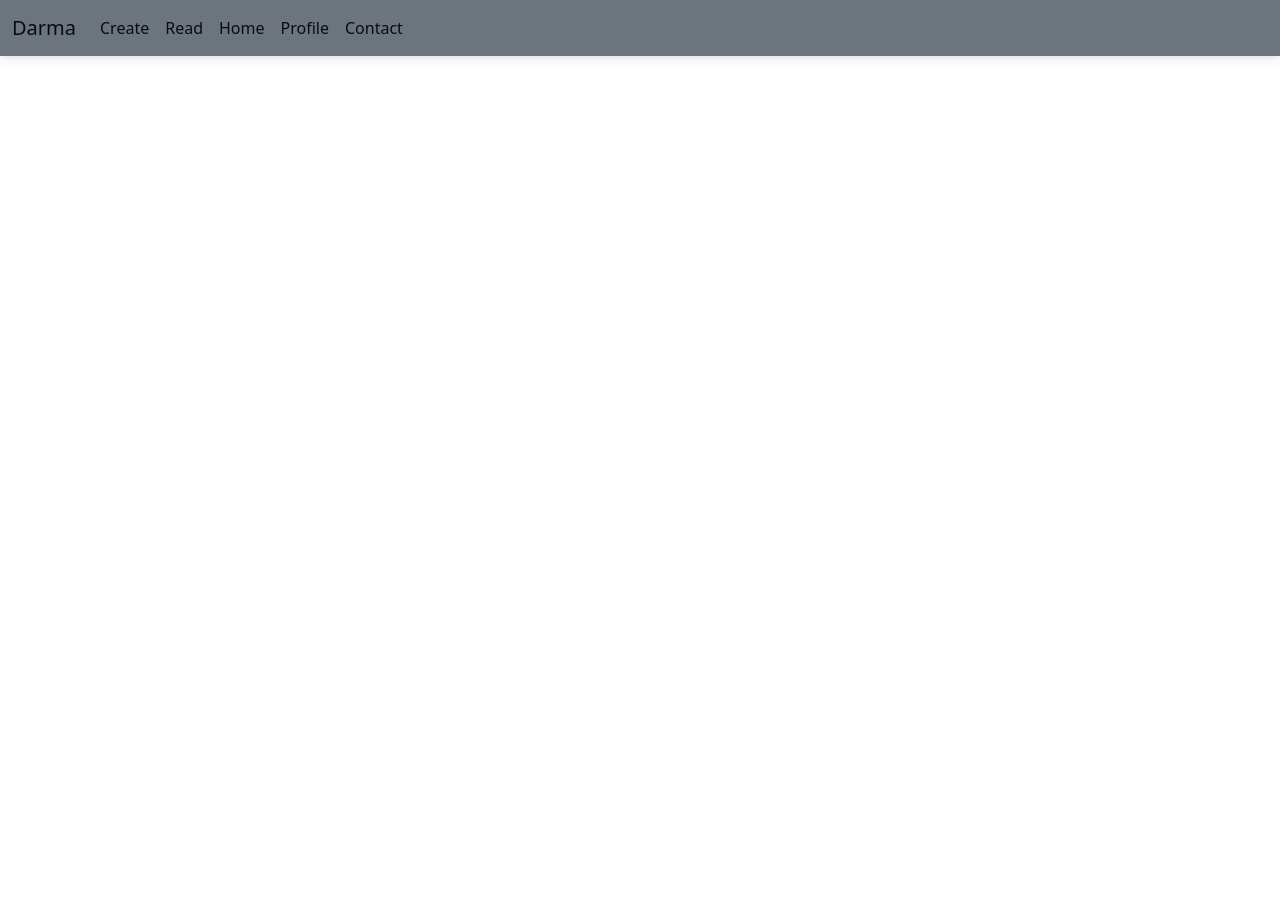
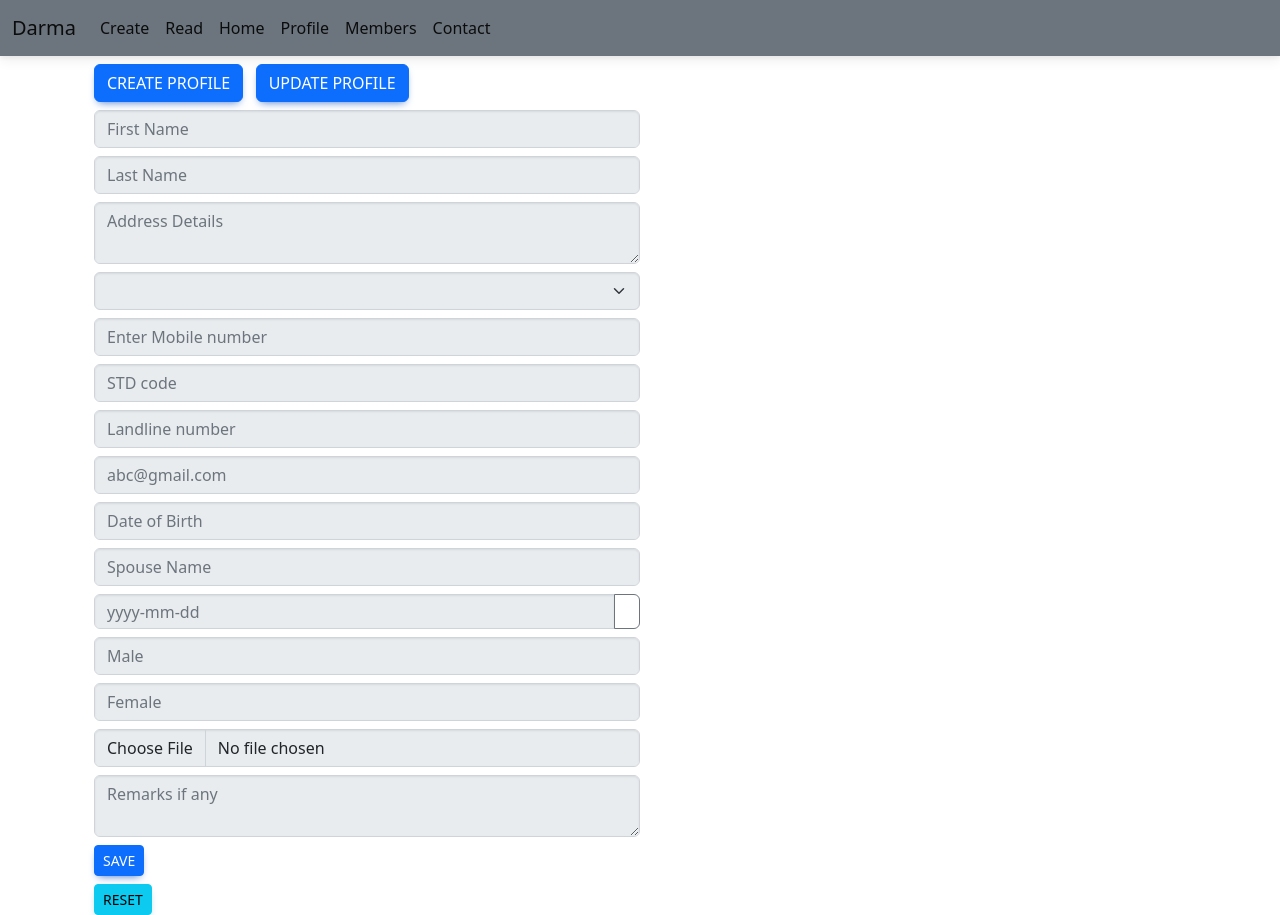
Before and after one commit to manzoorelahi87/DarmaApp_UI, an Angular app: page /profile/1 in a window 1280 px wide. Before the commit this address led to /. Before the commit the page ends 800 px from the top, so only its background shows below. Built offline with nearby package versions, Linux system fonts and the light colour scheme.

Commit message:
Added service and few changes

```diff
--- a/src/app/app-routing.module.ts
+++ b/src/app/app-routing.module.ts
@@ -3,6 +3,7 @@ import { RouterModule, Routes } from '@angular/router';
 import { ContactComponent } from './contact/contact.component';
 import { CreateComponent } from './create/create.component';
 import { HomeComponent } from './home/home.component';
+import { MembersComponent } from './members/members.component';
 import { ProfileComponent } from './profile/profile.component';
 import { ReadComponent } from './read/read.component';
 
@@ -12,8 +13,10 @@ const routes: Routes = [
   {path:'user/:id', component:CreateComponent},
   {path:'read', component:ReadComponent},
   {path:'profile', component:ProfileComponent},
+  {path:'profile/:id', component:ProfileComponent},
   {path:'home', component:HomeComponent},
-  {path:'contact', component:ContactComponent}
+  {path:'contact', component:ContactComponent},
+  {path:'members', component:MembersComponent},
 ];
 
 @NgModule({
--- a/src/app/app.component.html
+++ b/src/app/app.component.html
@@ -19,6 +19,9 @@
           <a class="nav-link active" routerLink="profile">Profile</a>
         </li>
         <li class="nav-item">
+          <a class="nav-link active" routerLink="members">Members</a>
+        </li>
+        <li class="nav-item">
           <a class="nav-link active"  routerLink="contact">Contact</a>
         </li>
 
--- /dev/null
+++ b/src/app/member.service.ts
@@ -0,0 +1,38 @@
+import { HttpClient } from '@angular/common/http';
+import { Injectable } from '@angular/core';
+import { Observable } from 'rxjs';
+
+@Injectable({
+  providedIn: 'root'
+})
+export class MemberService {
+
+  constructor(private http:HttpClient) { }
+
+  apiUrl= "http://locahost:3000/"
+
+
+  createProfile(data:any):Observable<any>{
+    return this.http.post(`${this.apiUrl}/profile`, data);
+  }
+
+  updateProfile(data:any, id:any):Observable<any>{
+    let ids= id;
+    return this.http.put(`${this.apiUrl}/profile/${ids}`, data);
+  }
+
+  deleteProfile(id:any):Observable<any>{
+    let ids= id;
+    return this.http.delete(`${this.apiUrl}/profile/${ids}`);
+  }
+
+  getMyProfile(id:any):Observable<any>{
+    let ids= id;
+    return this.http.get(`${this.apiUrl}/profile/${ids}`);
+  }
+
+  getMemberDetails():Observable<any>{
+    return this.http.get(`${this.apiUrl}/profile`);
+  }
+
+}
--- /dev/null
+++ b/src/app/members/members.component.html
@@ -0,0 +1,30 @@
+<div class="container mt-5">
+<div *ngIf="isUserAdmin">
+    <table class="table">
+        <thead>
+          <tr>
+            <th scope="col">#</th>
+            <th scope="col">First Name</th>
+            <th scope="col">Last Name</th>
+            <th scope="col">Unit</th>
+            <th scope="col">Mobile No</th>
+            <th scope="col">Email</th>
+            <th scope="col">Actions</th>
+          </tr>
+        </thead>
+        <tbody>
+          <tr *ngFor = "let user of users">
+            <th scope="row">{{user.id}}</th>
+            <td>{{user.firstname}}</td>
+            <td>{{user.lastname}}</td>
+            <td>{{user.unit}}</td>
+            <td>{{user.mobile}}</td>
+            <td>{{user.email}}</td>
+            <td><button class="btn btn-sm btn-danger" (click)="deleteUser(user.id)">Delete</button>&nbsp;
+            <a [routerLink]="['/profile',user.id]" class="btn btn-sm btn-secondary">Update</a>
+            </td>
+          </tr>
+        </tbody>
+      </table>
+</div>
+</div>
--- /dev/null
+++ b/src/app/members/members.component.ts
@@ -0,0 +1,17 @@
+import { Component } from '@angular/core';
+
+@Component({
+  selector: 'app-members',
+  templateUrl: './members.component.html',
+  styleUrls: ['./members.component.css']
+})
+export class MembersComponent {
+
+  isUserAdmin= true;
+  users:any;
+
+  deleteUser(id:any){
+
+  }
+
+}
--- a/src/app/profile/profile.component.html
+++ b/src/app/profile/profile.component.html
@@ -1,19 +1,18 @@
 <div class="container">
     <div class="button-wrapper">
-        <button class="btn btn-primary">Create Profile</button> &nbsp;
-        <button class="btn btn-primary">Update Profile</button> &nbsp;
-        <button class="btn btn-primary">Delete Profile</button>
+        <button class="btn btn-primary" (click)="createProfile()">Create Profile</button> &nbsp;
+        <button class="btn btn-primary" (click)="updateProfile()">Update Profile</button> &nbsp;
     </div>
     <div>
-        <form [formGroup]="profileForm" (ngSubmit)="createProfile()">
+        <form [formGroup]="profileForm" (ngSubmit)="createUser()">
             <div class="col-lg-6 mt-2">
-                <input type="text" class="form-control" formControlName="firstName" [disabled]=disableProfile placeholder="First Name">
+                <input type="text" class="form-control" formControlName="firstName"  placeholder="First Name"  >
             </div>
             <div class="col-lg-6 mt-2">
-                <input type="text" class="form-control" formControlName="lastName" [disabled]=disableProfile placeholder="Last Name">
+                <input type="text" class="form-control" formControlName="lastName"  placeholder="Last Name">
             </div>
             <div class="col-lg-6 mt-2">
-                <input type="textarea" class="form-control" formControlName="address" [disabled]=disableProfile placeholder="Address Details">
+                <textarea class="form-control" formControlName="address"  placeholder="Address Details"></textarea>
             </div>
 
             <div class="col-lg-6 mt-2">
@@ -27,50 +26,61 @@
             </div>
 
             <div class="col-lg-6 mt-2">
-                <input type="text" class="form-control" formControlName="mobileNo" [disabled]=disableProfile placeholder="Enter Mobile number">
+                <input type="text" class="form-control" formControlName="mobileNo"  placeholder="Enter Mobile number">
             </div>
 
             <div class="col-lg-6 mt-2">
-                <input type="text" class="form-control" formControlName="landlineCode" [disabled]=disableProfile placeholder="STD code">
+                <input type="text" class="form-control" formControlName="landlineCode"  placeholder="STD code">
             </div>
 
             <div class="col-lg-6 mt-2">
-                <input type="text" class="form-control" formControlName="landlineNo" [disabled]=disableProfile placeholder="Landline number">
+                <input type="text" class="form-control" formControlName="landlineNo" placeholder="Landline number">
             </div>
 
             <div class="col-lg-6 mt-2">
-                <input type="email" class="form-control" formControlName="email" [disabled]=disableProfile placeholder="abc@gmail.com">
+                <input type="email" class="form-control" formControlName="email"  placeholder="abc@gmail.com">
             </div>
 
             <div class="col-lg-6 mt-2">
-                <input type="text" class="form-control" formControlName="dateOfBirth" [disabled]=disableProfile placeholder="Date of Birth">
+                <input type="text" class="form-control" formControlName="dateOfBirth"  placeholder="Date of Birth">
             </div>
 
             <div class="col-lg-6 mt-2">
-                <input type="text" class="form-control" formControlName="spouseName" [disabled]=disableProfile placeholder="Spouse Name">
+                <input type="text" class="form-control" formControlName="spouseName"  placeholder="Spouse Name">
             </div>
 
             <div class="col-lg-6 mt-2">
                 <!-- <input type="text" class="form-control" formControlName="spouseDOB" [disabled]=disableProfile placeholder="Spouse Date of Birth"> -->
 
-                <ngb-datepicker class="form-control" formControlName="spouseDOB" placeholder="Spouse Date of Birth" (navigate)="date = $event.next"></ngb-datepicker>
+                <!-- <ngb-datepicker class="form-control" formControlName="spouseDOB" placeholder="Spouse Date of Birth" ></ngb-datepicker> -->
+
+                <div class="input-group">
+                    <input
+                        class="form-control"
+                        placeholder="yyyy-mm-dd"
+                        formControlName="spouseDOB"
+                        ngbDatepicker
+                        #d="ngbDatepicker"
+                    />
+                    <button class="btn btn-outline-secondary bi bi-calendar3" (click)="d.toggle()" type="button"></button>
+                </div>
 
             </div>
 
             <div class="col-lg-6 mt-2">
-                <input type="number" class="form-control" formControlName="maleChildren" [disabled]=disableProfile placeholder="Male">
+                <input type="number" class="form-control" formControlName="maleChildren"  placeholder="Male">
             </div>
 
             <div class="col-lg-6 mt-2">
-                <input type="number" class="form-control" formControlName="femaleChildren" [disabled]=disableProfile placeholder="Female">
+                <input type="number" class="form-control" formControlName="femaleChildren"  placeholder="Female">
             </div>
 
             <div class="col-lg-6 mt-2">
-                <input type="file" class="form-control" formControlName="profilePhoto" [disabled]=disableProfile placeholder="Browse">
+                <input type="file" class="form-control" formControlName="profilePhoto"  placeholder="Browse">
             </div>
 
             <div class="col-lg-6 mt-2">
-                <input type="texarea" class="form-control" formControlName="notes" [disabled]=disableProfile placeholder="Remarks if any">
+                <textarea class="form-control" formControlName="notes"  placeholder="Remarks if any"></textarea>
             </div>
 
             <div class="col-lg-6 mt-2"  >
@@ -81,4 +91,5 @@
             </div>
         </form>
     </div>
+
 </div>
--- a/src/app/profile/profile.component.ts
+++ b/src/app/profile/profile.component.ts
@@ -1,5 +1,6 @@
 import { Component, OnInit } from '@angular/core';
 import { FormControl, FormGroup, Validators } from '@angular/forms';
+import { ActivatedRoute } from '@angular/router';
 
 @Component({
   selector: 'app-profile',
@@ -9,14 +10,24 @@ import { FormControl, FormGroup, Validators } from '@angular/forms';
 export class ProfileComponent implements OnInit{
 
   disableProfile = true;
-  constructor(){
+  getParamId:any;
+
+  constructor(private router: ActivatedRoute){
 
   }
 
   ngOnInit(){
-
-
-
+    this.disableFields();
+    this.getParamId = this.router.snapshot.paramMap.get('id');
+    if (this.getParamId) {
+      // this.userService.getSingleData(this.getParamId).subscribe((res) => {
+      //   this.userForm.patchValue({
+      //     'fullname': res.data[0].fullname,
+      //     'email': res.data[0].email,
+      //     'mobile': res.data[0].mobile
+      //   });
+      // });
+    }
 }
 
 profileForm = new FormGroup({
@@ -37,8 +48,58 @@ profileForm = new FormGroup({
   'notes': new FormControl('', Validators.required),
 });
 
+disableFields(){
+  this.profileForm.get('firstName')?.disable();
+  this.profileForm.get('lastName')?.disable();
+  this.profileForm.get('address')?.disable();
+  this.profileForm.get('associationUnit')?.disable();
+  this.profileForm.get('mobileNo')?.disable();
+  this.profileForm.get('landlineCode')?.disable();
+  this.profileForm.get('landlineNo')?.disable();
+  this.profileForm.get('email')?.disable();
+  this.profileForm.get('dateOfBirth')?.disable();
+  this.profileForm.get('spouseName')?.disable();
+  this.profileForm.get('spouseDOB')?.disable();
+  this.profileForm.get('maleChildren')?.disable();
+  this.profileForm.get('femaleChildren')?.disable();
+  this.profileForm.get('profilePhoto')?.disable();
+  this.profileForm.get('notes')?.disable();
+}
+
+enableFields(){
+  this.profileForm.get('firstName')?.enable();
+  this.profileForm.get('lastName')?.enable();
+  this.profileForm.get('address')?.enable();
+  this.profileForm.get('associationUnit')?.enable();
+  this.profileForm.get('mobileNo')?.enable();
+  this.profileForm.get('landlineCode')?.enable();
+  this.profileForm.get('landlineNo')?.enable();
+  this.profileForm.get('email')?.enable();
+  this.profileForm.get('dateOfBirth')?.enable();
+  this.profileForm.get('spouseName')?.enable();
+  this.profileForm.get('spouseDOB')?.enable();
+  this.profileForm.get('maleChildren')?.enable();
+  this.profileForm.get('femaleChildren')?.enable();
+  this.profileForm.get('profilePhoto')?.enable();
+  this.profileForm.get('notes')?.enable();
+}
+
 createProfile(){
+  this.enableFields();
+}
+
+
+
+createUser(){
+console.log(this.profileForm.value);
+}
+
+updateProfile(){
+  this.enableFields();
+}
+
+
+
+
 
 }
-
-}
```
Also changed, not shown: src/app/app.module.ts (+5 -2 lines), src/app/members/members.component.css (added), 2 other files (tests, documents, lock files or other folders).
